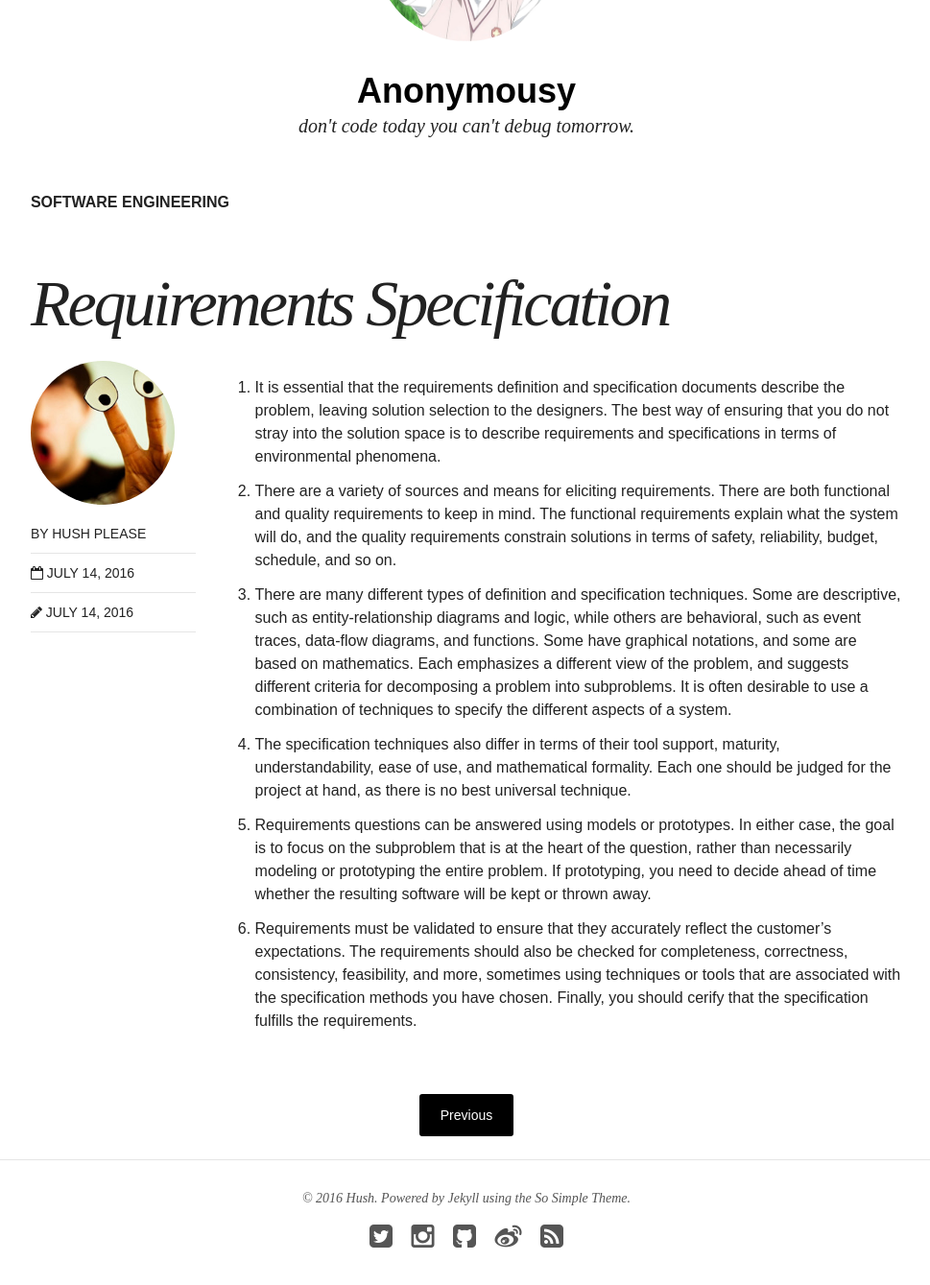
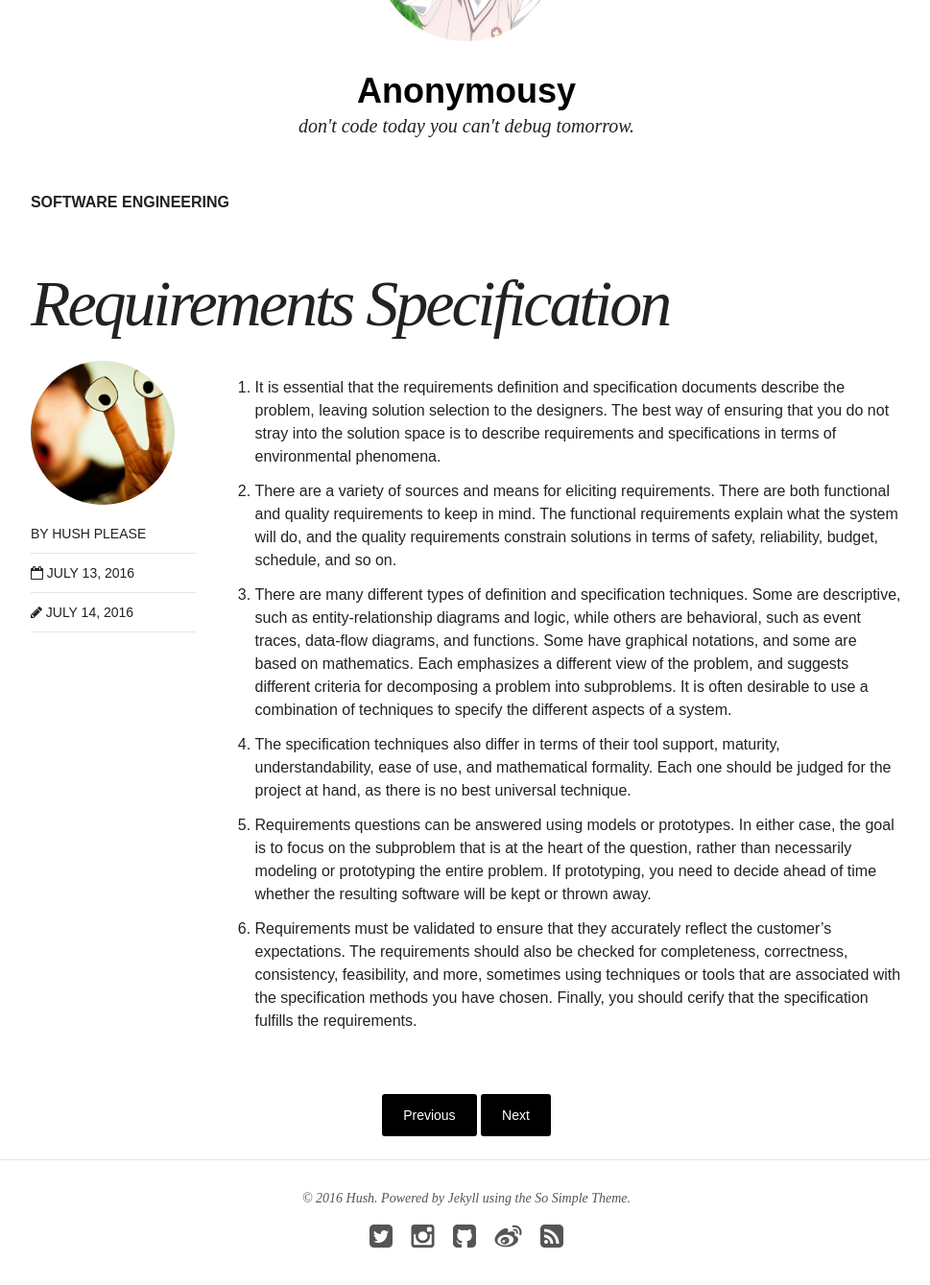
Before and after one commit to hushPlease/hushPlease.github.io, a Jekyll site: the page built from _posts/blog/2016-07-14-requirements-specification.md, in a window 1280 px wide and 1400 px high, scrolled down 252 px. Shown: the top 1339 px of the window at 96% size, without its empty margins (154-1123 px from the left). Built offline with Jekyll 4.4.1, drawn with Linux system fonts in a browser that asks for light colours; nearby versions of some CDN libraries; some of the changed lines change nothing that is shown.

Commit message:
Update info.

```diff
--- a/_posts/blog/2016-07-14-requirements-specification.md
+++ b/_posts/blog/2016-07-14-requirements-specification.md
@@ -1,14 +1,16 @@
 ---
 layout: post
 title: "Requirements Specification"
-excerpt: "To grasp requirements accurately."
+modified:
 categories: blog
+excerpt:
 tags: [Software Engineering]
-author: hush_please
-date: 2016-07-14T10:53:50-04:00
-modified: 2016-07-14T10:54:25-04:00
+image:
+  feature:
+date: 2016-07-13T15:39:55-04:00
+modified: 2016-07-14T14:19:19-04:00
+---
 
----
 
 1. It is essential that the requirements definition and specification documents describe the problem, leaving solution selection to the designers. The best way of ensuring that you do not stray into the solution space is to describe requirements and specifications in terms of environmental phenomena.
 2. There are a variety of sources and means for eliciting requirements. There are both functional and quality requirements to keep in mind. The functional requirements explain what the system will do, and the quality requirements constrain solutions in terms of safety, reliability, budget, schedule, and so on.
```
